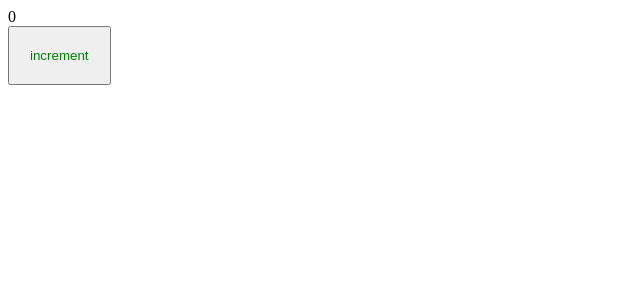
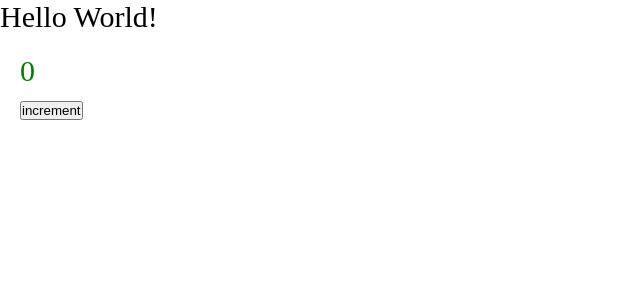
Before and after one commit to ArtemBakhmatov/advanced-react, a React app: page / in a window 1280 px wide. Shown: the top 300 px of the page, without its empty margins (0-640 px from the left). Built offline with nearby package versions, Linux system fonts and the light colour scheme.

Commit message:
5. Настраиваем css modules

```diff
--- a/package.json
+++ b/package.json
@@ -27,6 +27,7 @@
     "@types/webpack-dev-server": "^4.7.2",
     "css-loader": "^6.6.0",
     "html-webpack-plugin": "^5.5.0",
+    "mini-css-extract-plugin": "^2.5.3",
     "sass": "^1.49.9",
     "sass-loader": "^12.6.0",
     "style-loader": "^3.3.1",
--- /dev/null
+++ b/src/App.tsx
@@ -0,0 +1,13 @@
+import { Counter } from './components/Counter';
+import './index.scss';
+
+const App = () => {
+  return (
+    <div className='app'>
+      Hello World!
+      <Counter />
+    </div>
+  );
+};
+
+export default App;
--- a/src/components/Counter.scss
+++ b/src/components/Counter.module.scss
@@ -1,4 +1,4 @@
-button {
+.btn {
   padding: 20px;
   color: green;
 }
--- a/src/components/Counter.tsx
+++ b/src/components/Counter.tsx
@@ -1,6 +1,6 @@
 import { useState } from 'react';
 
-import './Counter.scss';
+import classes  from './Counter.module.scss';
 
 export const Counter = () => {
   const [count, setCount] = useState(0);
@@ -9,7 +9,7 @@
     setCount( count + 1);
   }
   return (
-    <div>
+    <div className={ classes.btn }>
       <div>{ count }</div>
       <button onClick={ increment }>increment</button>
     </div>
--- /dev/null
+++ b/src/index.scss
@@ -0,0 +1,9 @@
+* {
+  margin: 0;
+  padding: 0;
+  box-sizing: border-box;
+}
+
+.app {
+  font-size: 30px;
+}
--- a/src/index.tsx
+++ b/src/index.tsx
@@ -1,8 +1,9 @@
 import { render } from "react-dom";
 
-import { Counter } from "./components/Counter";
+import App from "./App";
+
 
 render(
-  <Counter />,
+  <App />,
   document.getElementById('root')
 )
```
Also changed, not shown: src/global.d.ts (added, +7 -0 lines), 6 other files (tests, documents, lock files or other folders).
